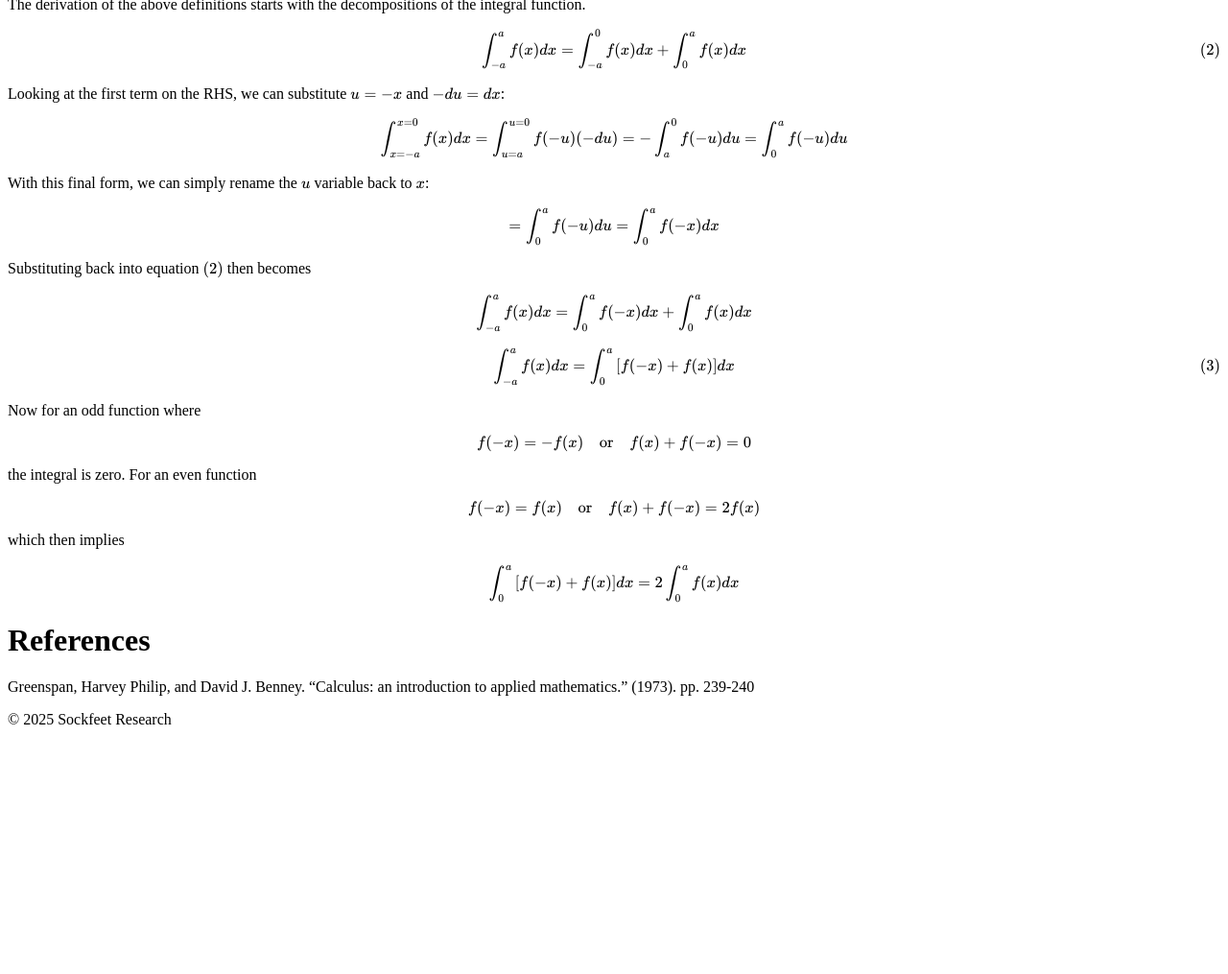
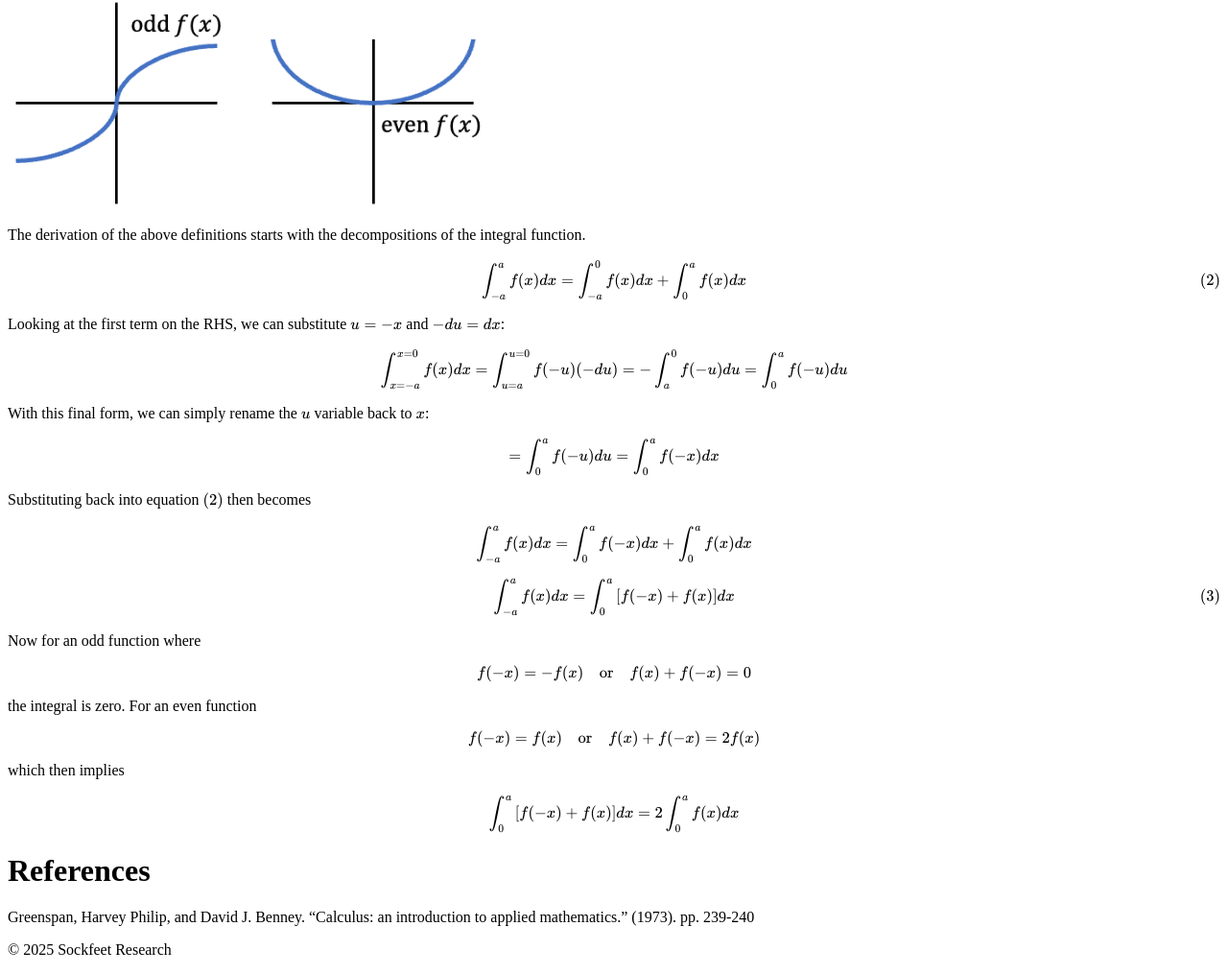
Before and after one commit to sockfeetresearch/blog, a Jekyll site: the page built from _posts/2025-05-31-integration-techniques-even-and-odd-functions.md, in a window 1280 px wide. Shown: the part 859-1874 px from the top of the page at 96% size. Built offline with Jekyll 4.4.1, drawn with Linux system fonts in a browser that asks for light colours; our own code applies the rules of GitHub Pages for plain Markdown files; before the commit the page ends 1634 px from its top, so only the background shows below that.

Commit message:
debugging img ref

```diff
--- a/_posts/2025-05-31-integration-techniques-even-and-odd-functions.md
+++ b/_posts/2025-05-31-integration-techniques-even-and-odd-functions.md
@@ -31,6 +31,8 @@ Looking at the graphical representation of the even and odd functions, it become
     <img width="33%" src="assets/images/even_odd_functions.png">
 </p>
 
+
+<img src="{{ '/assets/images/even_odd_functions.png' | relative_url }}" alt="My image" width="500">
 
 The derivation of the above definitions starts with the decompositions of the integral function.
 
```
